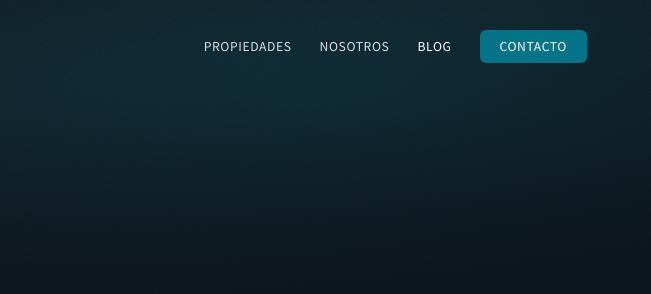
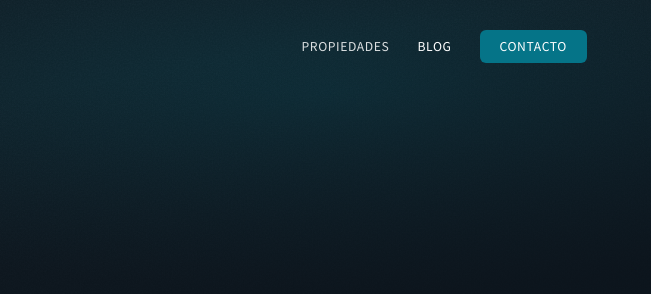
Before and after one commit to federicocuellosdev/patagonica, a plain HTML site: page index.html in a window 1280 px wide. Shown: the top 294 px of the page, 629-1280 px from the left. Drawn offline with Linux system fonts and the light colour scheme; a web font is replaced by a local one.

Commit message:
style(nav): quitar Nosotros del menú

```diff
--- a/index.html
+++ b/index.html
@@ -232,7 +232,6 @@
     <nav>
       <ul>
         <li><a href="https://patagonicapropiedades.com.ar/propiedades">Propiedades</a></li>
-        <li><a href="https://patagonicapropiedades.com.ar/nosotros">Nosotros</a></li>
         <li><a href="." class="active">Blog</a></li>
         <li><a href="https://patagonicapropiedades.com.ar/contacto" class="nav-cta">Contacto</a></li>
       </ul>
```
